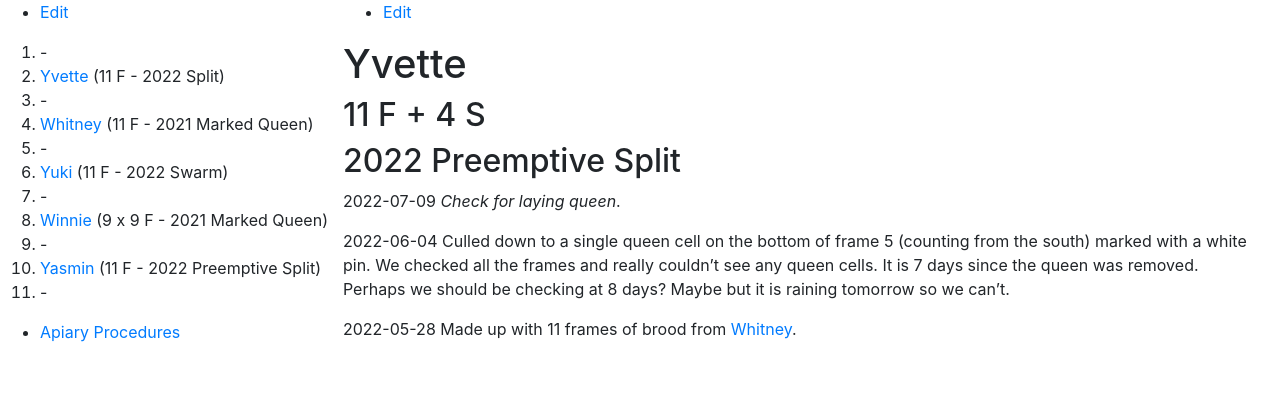
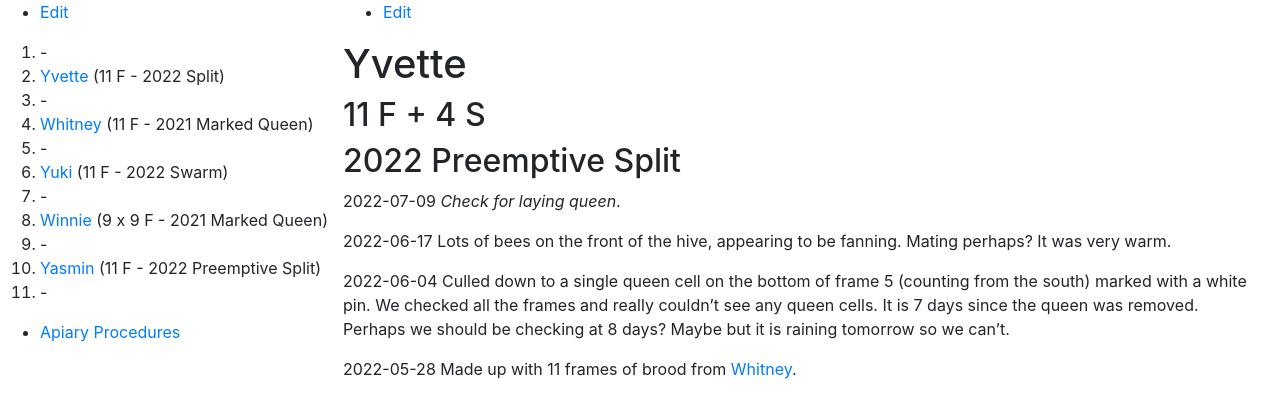
Before and after one commit to joejcollins/rhapsody-angel, a Jekyll site: the page built from queens/2022-yvette.md, in a window 1280 px wide. Shown: the top 418 px of the page. Built offline with Jekyll 4.4.1, drawn with Linux system fonts in a browser that asks for light colours; our own code applies the rules of GitHub Pages for plain Markdown files.

Commit message:
Update 2022-yvette.md

```diff
--- a/queens/2022-yvette.md
+++ b/queens/2022-yvette.md
@@ -6,6 +6,8 @@
 
 2022-07-09 *Check for laying queen*.
 
+2022-06-17 Lots of bees on the front of the hive, appearing to be fanning.  Mating perhaps?  It was very warm.
+
 2022-06-04 Culled down to a single queen cell on the bottom of frame 5 (counting from the south) marked with a white pin.  We checked all the frames and really couldn't see any queen cells.  It is 7 days since the queen was removed.  Perhaps we should be checking at 8 days?  Maybe but it is raining tomorrow so we can't.
 
 2022-05-28 Made up with 11 frames of brood from [Whitney]({{ site.baseurl }}/queens/2021-whitney.html).
```
